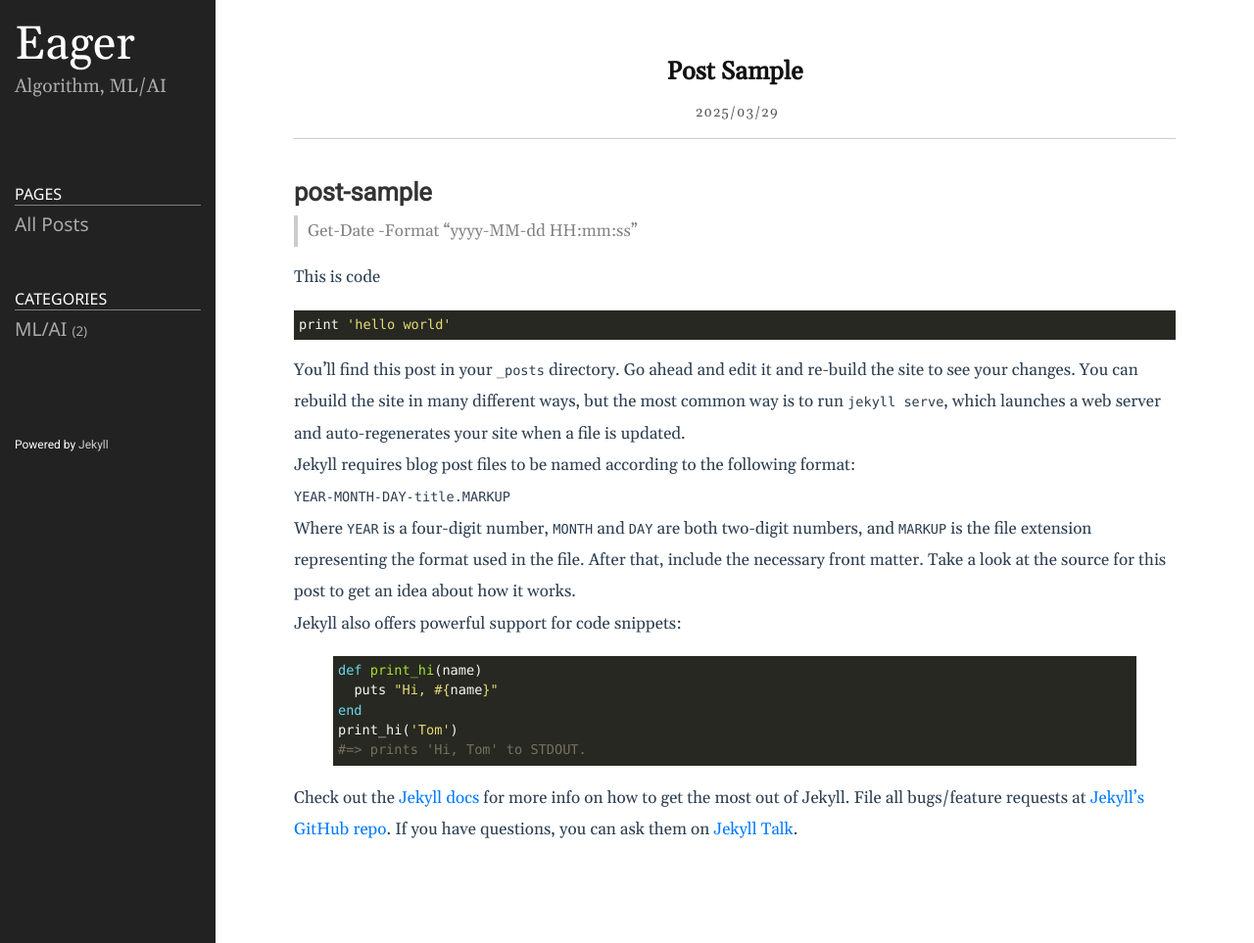
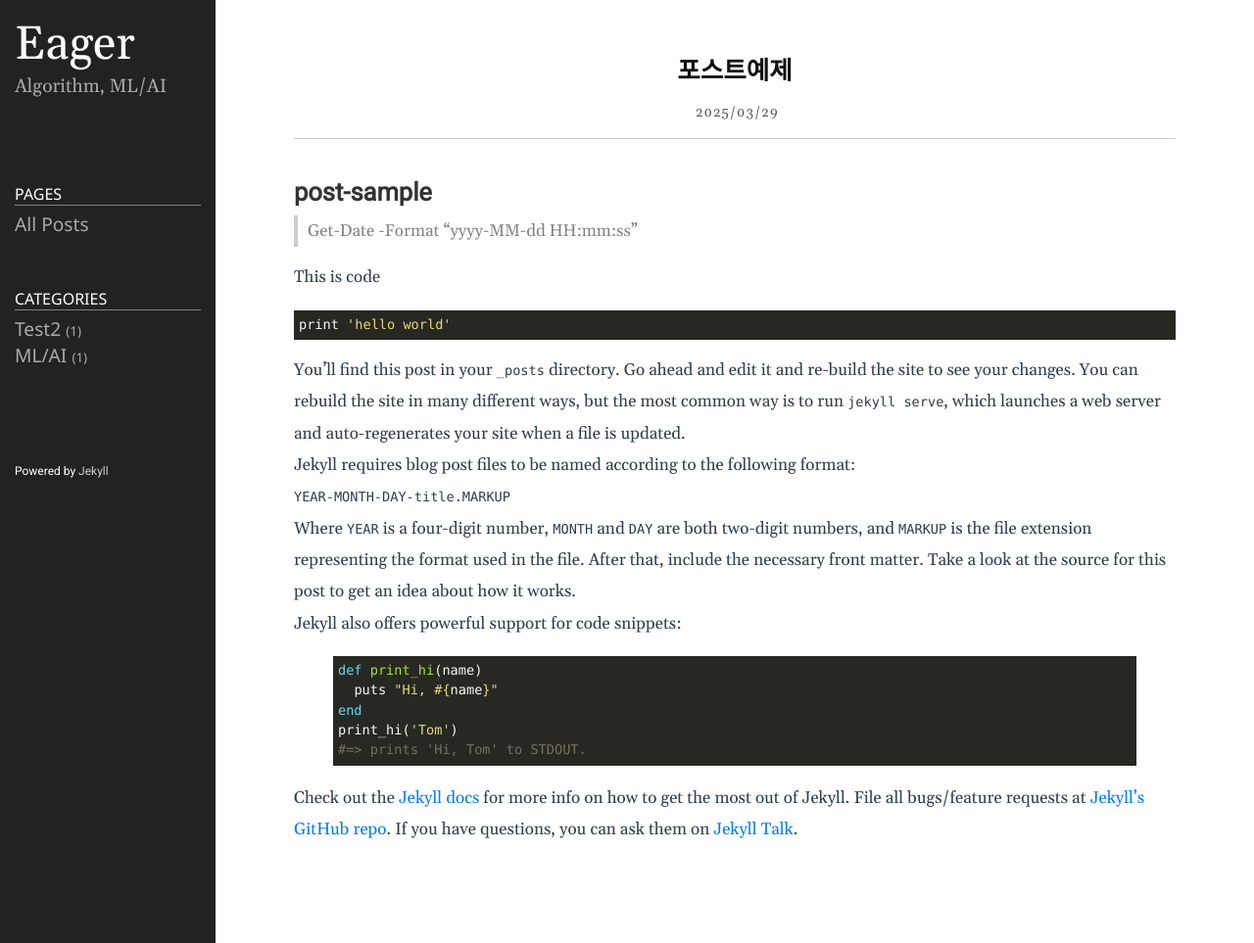
Before and after one commit to EEager/EEager.github.io, a Jekyll site: the page built from _posts/2020-01-02-welcome-to-jekyll.markdown, in a window 1280 px wide. Shown: the whole page at 98% size. Built offline with Jekyll 4.4.1, drawn with Linux system fonts in a browser that asks for light colours.

Commit message:
Update 2020-01-02-welcome-to-jekyll.markdown

```diff
--- a/_posts/2020-01-02-welcome-to-jekyll.markdown
+++ b/_posts/2020-01-02-welcome-to-jekyll.markdown
@@ -1,8 +1,8 @@
 ---
 layout: post
-title:  Post Sample
+title:  포스트예제
 date:   2025-03-29 16:31:29 +0900
-category: ML/AI
+category: test2
 ---
 
 # post-sample
```
